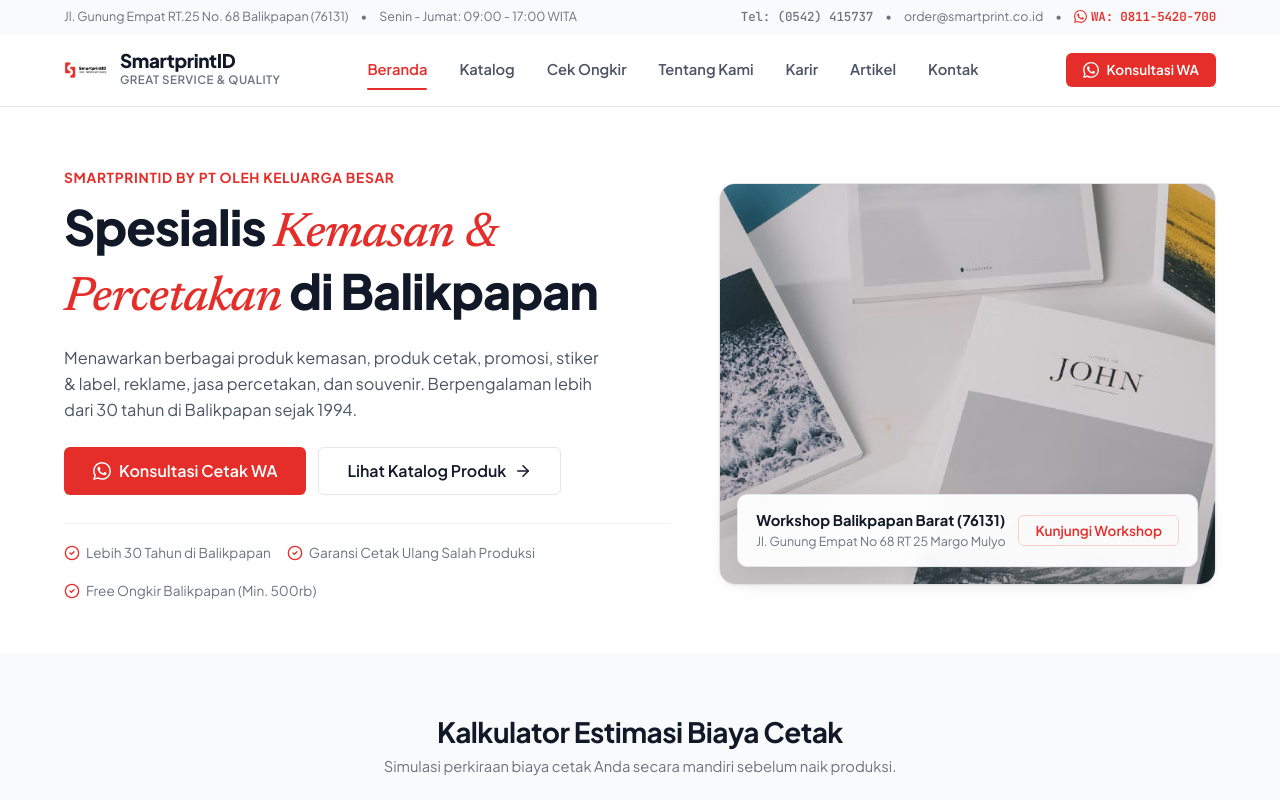
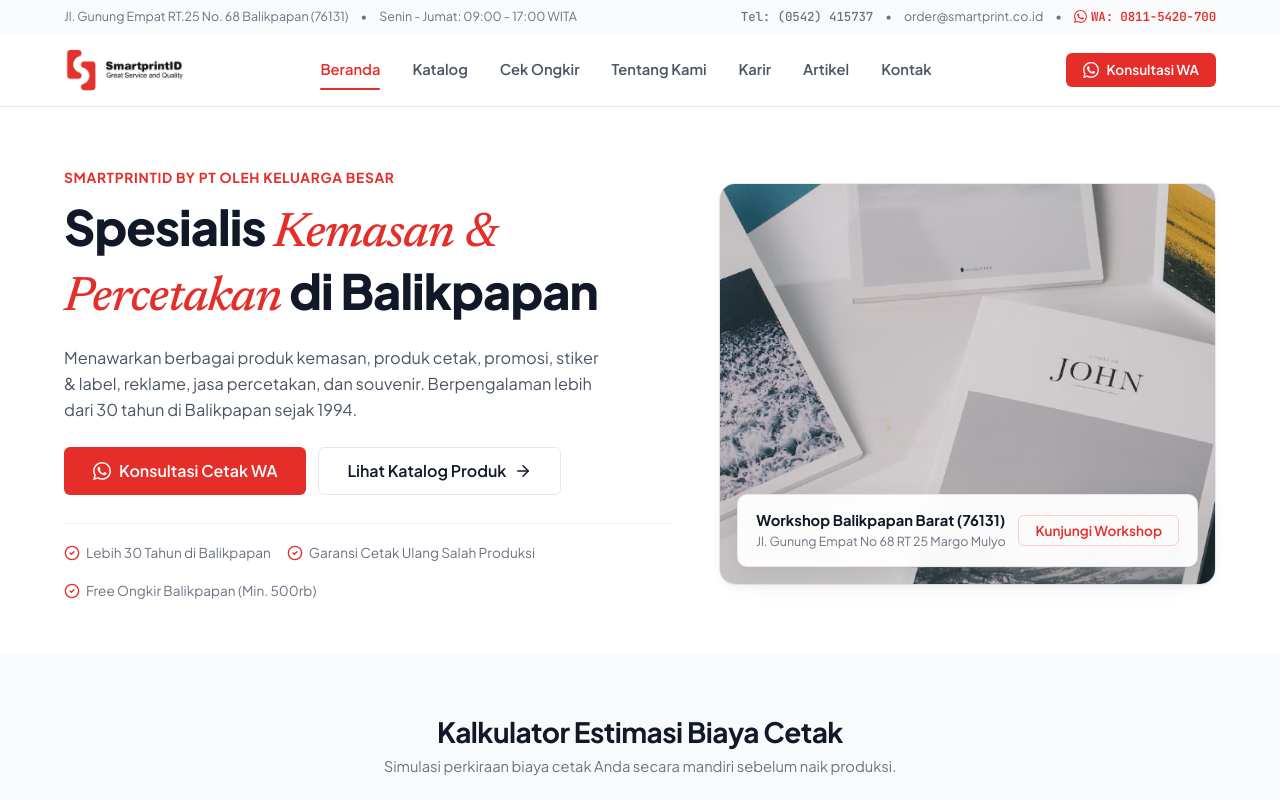
Before and after one commit to kendikadimas/smartprint, a React (Vite) app: page / in a window 1280 px wide. Shown: the top 800 px of the page. Built offline with nearby package versions, Linux system fonts and the light colour scheme.

Commit message:
style: display full logo in navbar and footer without duplicate text

```diff
--- a/src/components/Footer.tsx
+++ b/src/components/Footer.tsx
@@ -10,12 +10,8 @@ export default function Footer() {
         <div className="footer-grid">
           {/* Brand Info */}
           <div>
-            <Link to="/" className="brand-logo" style={{ marginBottom: 14 }}>
-              <img src="/images/logo.jpg" alt="SmartprintID Logo" onError={(e) => { (e.target as HTMLElement).style.display = 'none'; }} />
-              <div>
-                <span className="brand-name">SmartprintID</span>
-                <span className="brand-sub">Great Service and Quality</span>
-              </div>
+            <Link to="/" className="brand-logo" style={{ marginBottom: 14 }} aria-label="SmartprintID Beranda">
+              <img src="/images/logo.jpg" alt="SmartprintID" />
             </Link>
             <p style={{ fontSize: '0.88rem', color: 'var(--text-muted)', marginBottom: 18, lineHeight: 1.6 }}>
               PT OLEH KELUARGA BESAR. Jasa percetakan dan spesialis kemasan beroperasi lebih dari 30 tahun di Kota Balikpapan (sejak 1994).
--- a/src/components/Header.tsx
+++ b/src/components/Header.tsx
@@ -49,12 +49,8 @@ export default function Header() {
       {/* Main Header */}
       <header className="site-header">
         <div className="container header-inner">
-          <Link to="/" className="brand-logo" onClick={() => setMobileOpen(false)}>
-            <img src="/images/logo.jpg" alt="SmartprintID Logo" onError={(e) => { (e.target as HTMLElement).style.display = 'none'; }} />
-            <div>
-              <span className="brand-name">SmartprintID</span>
-              <span className="brand-sub">Great Service &amp; Quality</span>
-            </div>
+          <Link to="/" className="brand-logo" onClick={() => setMobileOpen(false)} aria-label="SmartprintID Beranda">
+            <img src="/images/logo.jpg" alt="SmartprintID" />
           </Link>
 
           {/* Desktop Navigation */}
--- a/src/index.css
+++ b/src/index.css
@@ -432,16 +432,17 @@ h1, h2, h3, h4, h5, h6 {
 }
 
 .brand-logo {
-  display: flex;
+  display: inline-flex;
   align-items: center;
-  gap: 12px;
+  line-height: 0;
 }
 
 .brand-logo img {
-  width: 44px;
-  height: 44px;
-  border-radius: var(--radius-sm);
+  height: 42px;
+  width: auto;
+  max-width: 170px;
   object-fit: contain;
+  display: block;
 }
 
 .brand-name {
```
Also changed, not shown: src/components/WhatsAppIcon.tsx (line endings or trailing spaces).
